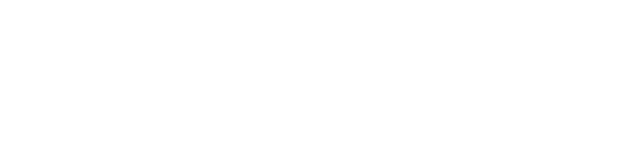
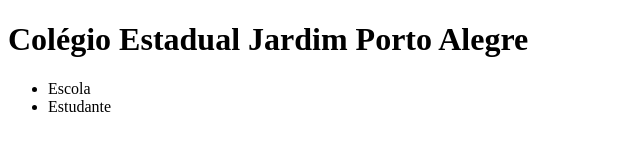
Before and after one commit to Al3xYc4r0/site-Escola-, a plain HTML site: page index.html in a window 1280 px wide. Shown: the whole page, without its empty margins (0-640 px from the left). Drawn offline with Linux system fonts and the light colour scheme.

Commit message:
salvando

```diff
--- a/index.html
+++ b/index.html
@@ -7,6 +7,13 @@
     <title>Document</title>
 </head>
 <body>
+    <header id="cabecalho">
+        <h1> Colégio Estadual Jardim Porto Alegre</h1>
+        <ul>
+            <li id="lista-item">Escola</li>
+            <li id="lista-item">Estudante</li>
+        </ul>
 
+    </header>
 </body>
 </html>
```
